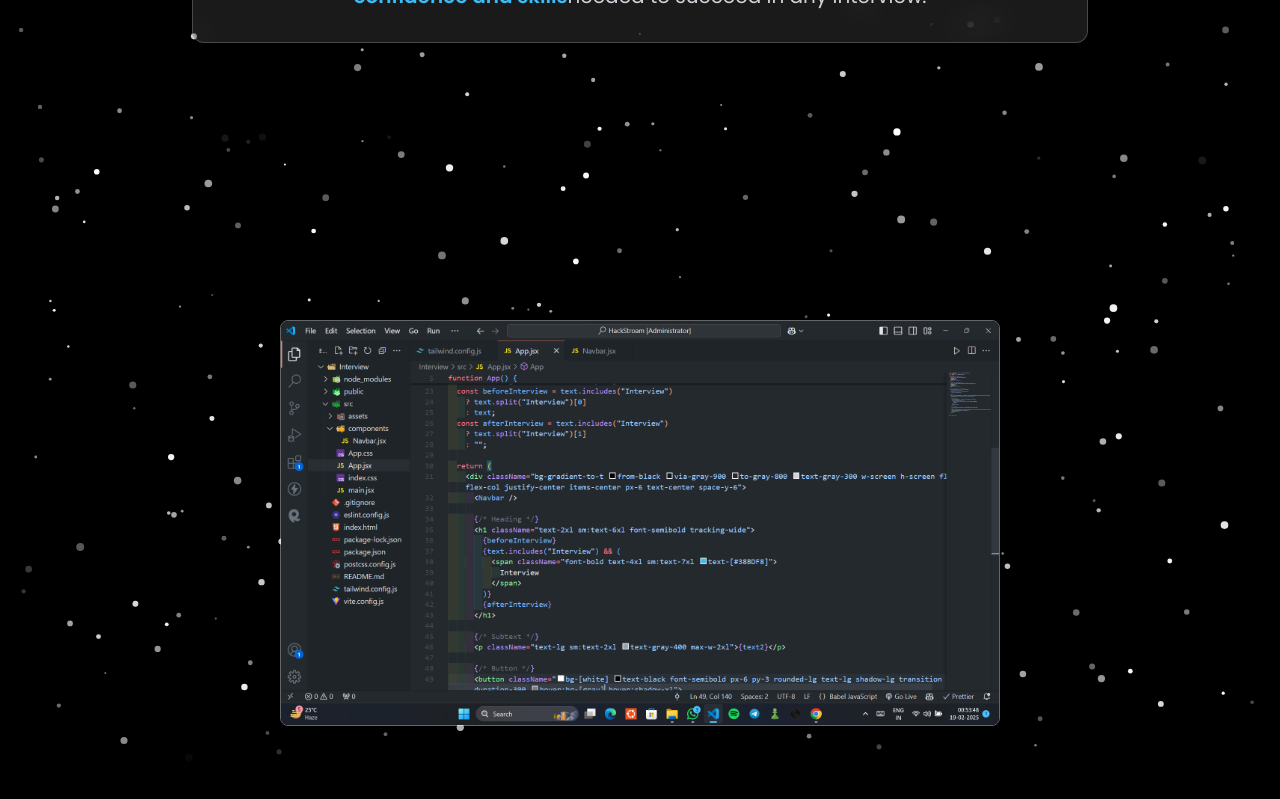
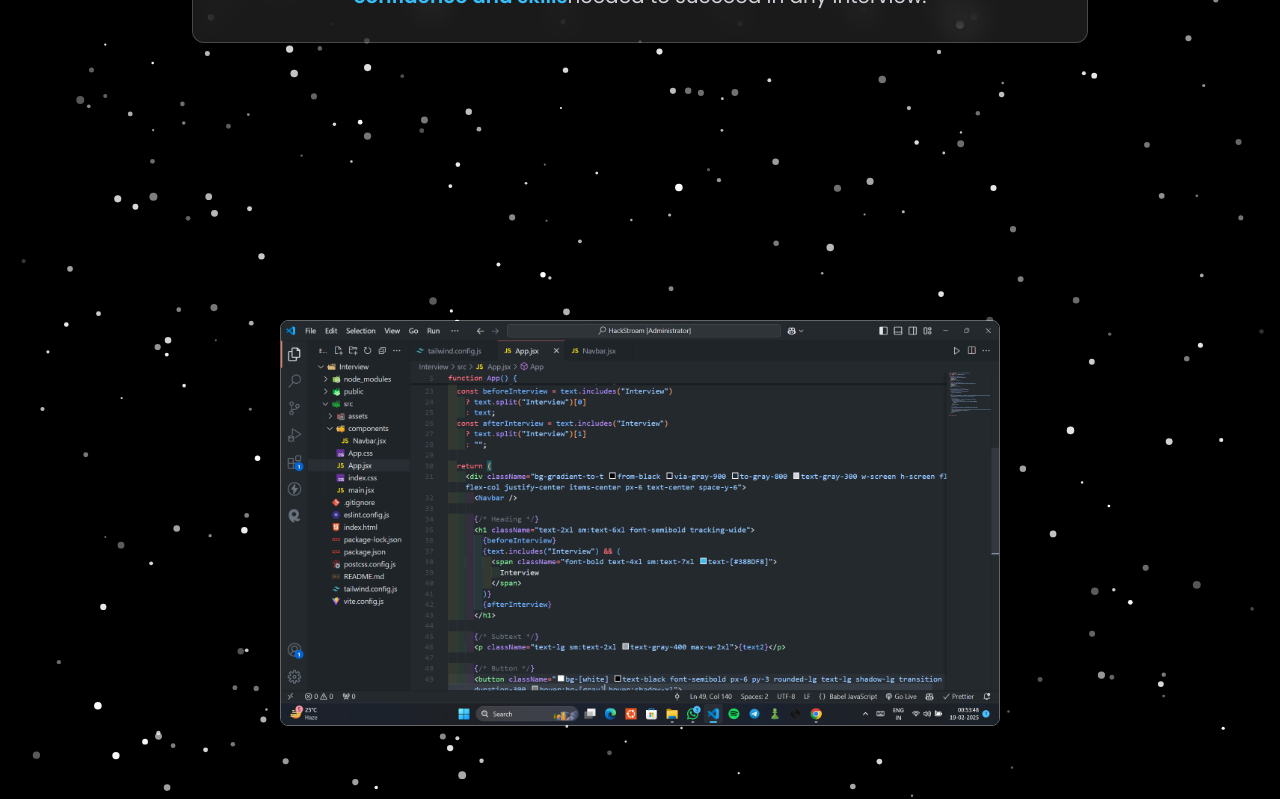
Before and after one commit to Rupam-Mondal/Interview-Frontend, a React (Vite) app: page / in a window 1280 px wide. Shown: the part 1840-2639 px from the top of the page. Built offline with nearby package versions, Linux system fonts and the light colour scheme; no server answers.

Commit message:
Design Change

```diff
--- a/src/components/Heroimage/Heroimage.jsx
+++ b/src/components/Heroimage/Heroimage.jsx
@@ -5,13 +5,13 @@ function Heroimage() {
     return (
       <div className="z-10">
         {/* <Particles */}
-        <Particles
-          className="absolute h-fit inset-2"
+        {/* <Particles
+          className="absolute inset-2"
           quantity={200}
           ease={80}
           color="#ffffff"
           refresh
-        />
+        /> */}
         {/* Overlay for Better Visibility */}
         {/* <div className="absolute w-full h-full bg-black bg-opacity-40 z-1 pointer-events-none" /> */}
 
--- a/src/components/ParticleBackground/Background.jsx
+++ b/src/components/ParticleBackground/Background.jsx
@@ -24,13 +24,13 @@ const Background = () => {
   return (
     <>
       <ScrollProgress className="top-[75px]" />
-      <Particles
+      {/* <Particles
         className="absolute min-h-[250vh] inset-2"
         quantity={500}
         ease={80}
         color="#ffffff"
         refresh
-      />
+      /> */}
 
       <div className="relative min-h-screen flex flex-col justify-center items-center text-center px-6 space-y-6">
 
--- a/src/pages/Home.jsx
+++ b/src/pages/Home.jsx
@@ -2,11 +2,19 @@ import React from "react";
 import Navbar from "../components/Navbar";
 import Footer from "../components/Footer";
 import Background from "@/components/ParticleBackground/Background";
+import { Particles } from "@/components/ui/particles";
 
 const Home = () => {
 
   return (
     <div className="bg-black text-gray-300 w-screen min-h-fit flex flex-col font-poppins">
+      <Particles
+        className="absolute min-h-[350vh] inset-2"
+        quantity={1000}
+        ease={80}
+        color="#ffffff"
+        refresh
+      />
       <Navbar />
       <Background />
       <Footer />
```
Also changed, not shown: src/components/Terminal/Terminal.jsx (+11 -7 lines).
